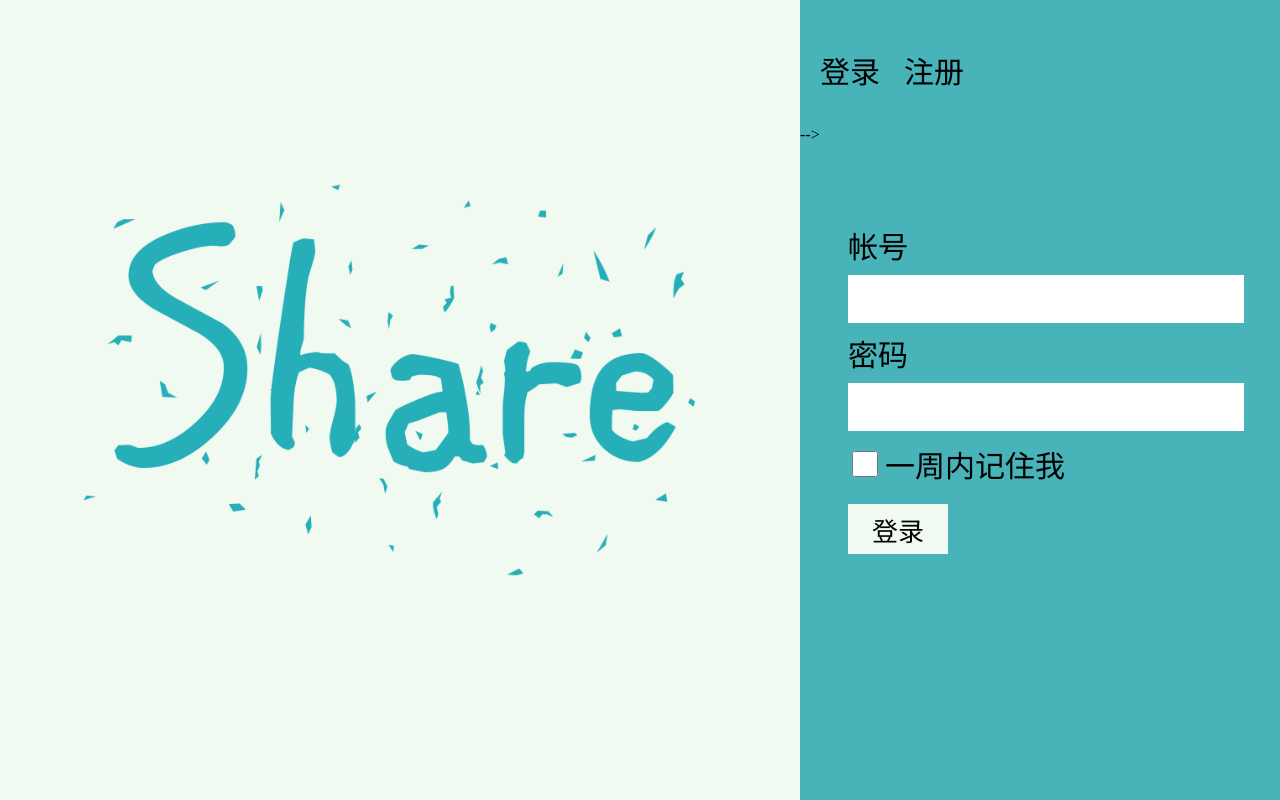
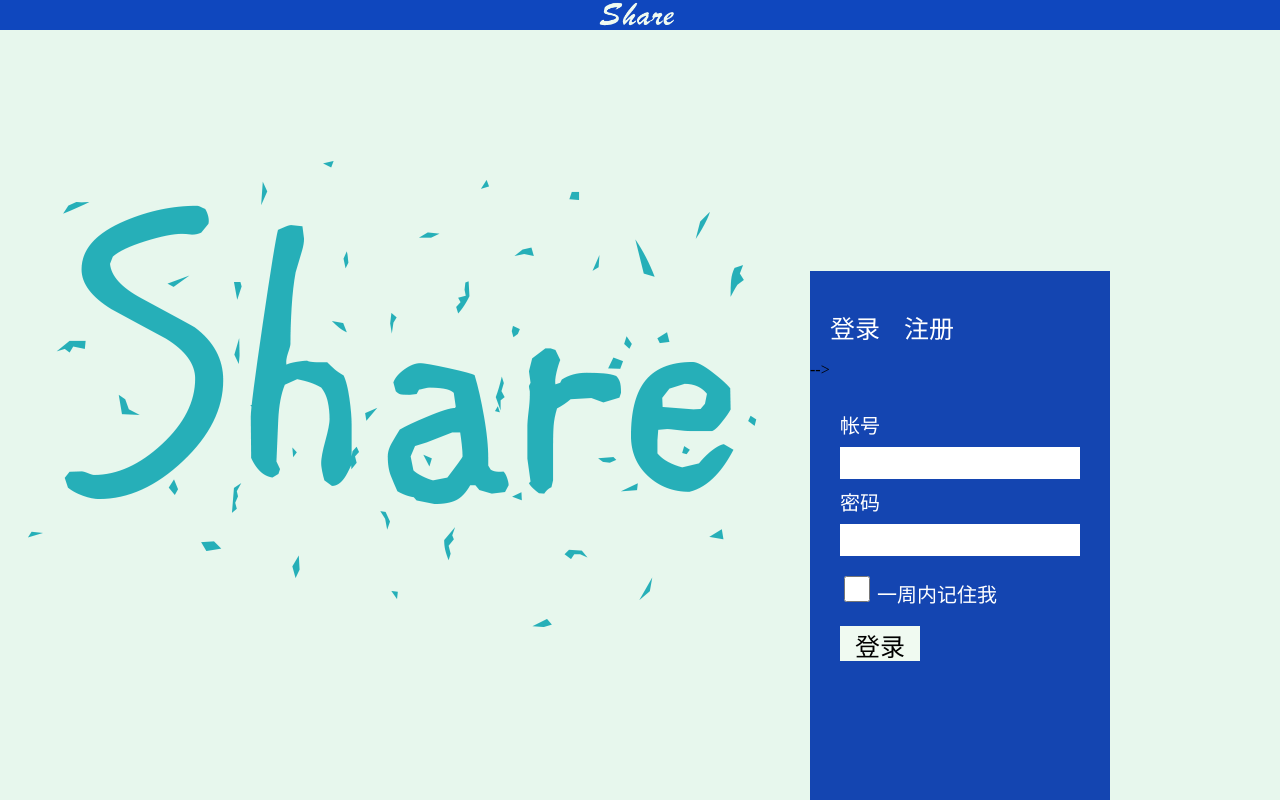
Before and after one commit to UniqueStudio/sharing, a Flask app: page /login in a window 1280 px wide. Run offline with Flask 2, Linux system fonts and the light colour scheme.

Commit message:
大致重写了login.html

```diff
--- a/app/static/css/index.css
+++ b/app/static/css/index.css
@@ -88,6 +88,7 @@ body{
 	 box-flex:5;
 
 	 height: 100%;
+	 background-size: 500px 250px !important;
 }
 
 .bannerMoveLeftButton{
@@ -179,7 +180,7 @@ body{
 	height:160px;
 	margin: 15px 10px 0px 10px;
 	background-repeat: no-repeat;
-	-webkit-background-size: cover !important;;
+	-webkit-background-size: cover !important;
 	background-size: cover !important;
 
 	overflow: hidden;
--- a/app/static/css/login.css
+++ b/app/static/css/login.css
@@ -4,29 +4,43 @@ html{
 }
 
 body{
-	display: inline-block;
+	display: -webkit-box;
+	display: -moz-box;
 	padding: 0px;
 	margin: 0px;
+	width: 100%;
 	height: 100%;
-	width: 100%;
-	background-color: #f0faf1;
+	background-color:  #E7F7ED;
+	-webkit-box-orient:vertical;
+	-moz-box-orient:vertical;
 }
 
 p,a{
 	font-family:SimSun, arial,sans-serif;
 }
 
+.header{
+	background-color: #0F47BE;
+	width: 100%;
+	height: 30px;
+
+	-webkit-box-flex:0;
+	-moz-box-flex:0;
+	 box-flex:0;
+
+	 text-align: center;
+}
+
 .content{
-
-	display: -webkit-inline-box;
+	display: -webkit-box;
 	display: -moz-box;
 	-webkit-box-orient:horizontal;
 	-moz-box-orient:horizontal;
 
-	width: 100%;
-	height:100%;
-
-	background-color: #f0faf1;
+	-webkit-box-flex:5;
+	-moz-box-flex:5;
+	 box-flex:5;
+	 min-height: 575px;
 }
 
 .contentLeft{
@@ -35,31 +49,28 @@ p,a{
 	-webkit-box-orient:vertical;
 	-moz-box-orient:vertical;
 
-	-webkit-box-flex:5;
-	-moz-box-flex:5;
-	 box-flex:5;
-
-	height: 100%;
-	min-width: 800px;
-
+	width: 60%;
+	min-width: 810px;
+	min-height: 575px;
 	text-align: center;
 
 }
 
-.loginShareImg{
-	width: 85%;
-	min-width: 680px;
 
-	margin: 0 auto;
+.verticalSpace{
+	-webkit-box-flex:1;
+	-moz-box-flex:1;
+	 box-flex:1;
 }
 
-.spaceDiv{
-	-webkit-box-flex:1;
-	-moz-box-flex:1;
-	 box-flex: 1;
-	 min-height: 88px;
+.contentLeftMain{
+	margin: 0px auto;
+	background: url("../img/loginShare.png");
+	background-size: 100% 100%;
+	height: 575px;
+	width: 810px;
+
 }
-
 
 .contentRight{
 	display: -webkit-box;
@@ -67,32 +78,42 @@ p,a{
 	-webkit-box-orient:vertical;
 	-moz-box-orient:vertical;
 
-	-webkit-box-flex:3;
-	-moz-box-flex:3;
-	 box-flex: 3;
-
-	height: 100%;
-	min-width: 480px;
+	-webkit-box-flex:1;
+	-moz-box-flex:1;
+	 box-flex: 1;
 }
 
-.contentRight>div{
+.contentRightMain{
+	display: -webkit-box;
+	display: -moz-box;
+	-webkit-box-orient:vertical;
+	-moz-box-orient:vertical;
+	width: 60%;
+	min-width: 300px;
+	min-height: 400px;
+}
+
+.contentRightMain>div{
 	width:100%;
-	background-color: #48b3b9;
+	background-color: #1445B1;
 }
 
 .contentRightMenu{
 	position: relative;
 	-webkit-box-flex:3;
 	-moz-box-flex:3;
-	min-height: 105px;
+	min-height: 90px;
+
+	-webkit-box-flex:2;
+	-moz-box-flex:2;
+	 box-flex: 2;
 }
 
 .contentRightBody{
-	-webkit-box-flex:16;
-	-moz-box-flex:16;
-	min-height: 464px;
+	-webkit-box-flex:8;
+	-moz-box-flex:8;
 
-	padding: 48px 0px;
+	min-height: 360px;
 }
 
 .contentRightMenu>div{
@@ -105,8 +126,9 @@ p,a{
 .contentRightMenu p{
 	display: inline-block;
 	margin-left: 20px;
-	font-size: 30px;
+	font-size: 25px;
 	font-weight: 300;
+	color: white;
 }
 
 .loginButton{
@@ -124,7 +146,8 @@ p,a{
 .contentRightBody p{
 	display: inline-block;
 	margin: 8px 0px;
-	font-size: 30px;
+	font-size: 20px;
+	color: white;
 }
 
 .loginAndRegisterDiv{
@@ -154,9 +177,9 @@ p,a{
 .loginAndRegisterInput{
 	outline-color:rgba(256,256,256,0);
 	border:1px solid rgba(256,256,256,0);
-	height: 46px;
-	width: 100%;
-	font-size: 32px;
+	height: 30px;
+	width: 95%;
+	font-size: 20px;
 	padding: 0px 5px;
 }
 
@@ -183,13 +206,13 @@ p,a{
 }
 
 .SubmitButton{
-	width: 100px;
-	height: 50px;
+	width: 80px;
+	height: 35px;
 	margin: 10px auto;
 	outline-color:rgba(256,256,256,0);
 	border:0px;
 	background-color: #f0faf1;
-	font-size: 26px;
+	font-size: 25px;
 	cursor: pointer;
 }
 
--- a/app/templates/login.html
+++ b/app/templates/login.html
@@ -5,14 +5,18 @@
 	<Link type="text/css" rel="stylesheet" href="../static/css/login.css"/>
 </head>
 <body>
+	<div class="header">
+		<img src="../static/img/share-2.png" style="height:100%" alt="" />
+	</div>
 	<div class="content">
 		<div class="contentLeft">
-			<div class="spaceDiv"></div>
-			<img class="loginShareImg" src="../static/img/loginShare.png" alt="" />
-			<div class="spaceDiv"></div>
+			<div class="verticalSpace"></div>
+			<div class="contentLeftMain"></div>
+			<div class="verticalSpace"></div>
 		</div>
-
 		<div class="contentRight">
+			<div class="verticalSpace"></div>
+			<div class="contentRightMain">
 				<div class="contentRightMenu">
 					<div>
 						<p class="loginButton">登录</p>
@@ -73,6 +77,8 @@
 					</div>
 				</div>
 			</div>
+			<div class="verticalSpace"></div>
+		</div>
 	</div>
 	<script type="text/javascript" rel="script" src="../static/js/login.js"></script>
 </body>
```
Also changed, not shown: app/static/js/indexBanner.js (+19 -12 lines), app/templates/index.html (+9 -9 lines). Lines whose indentation alone changed are shown as unchanged.
